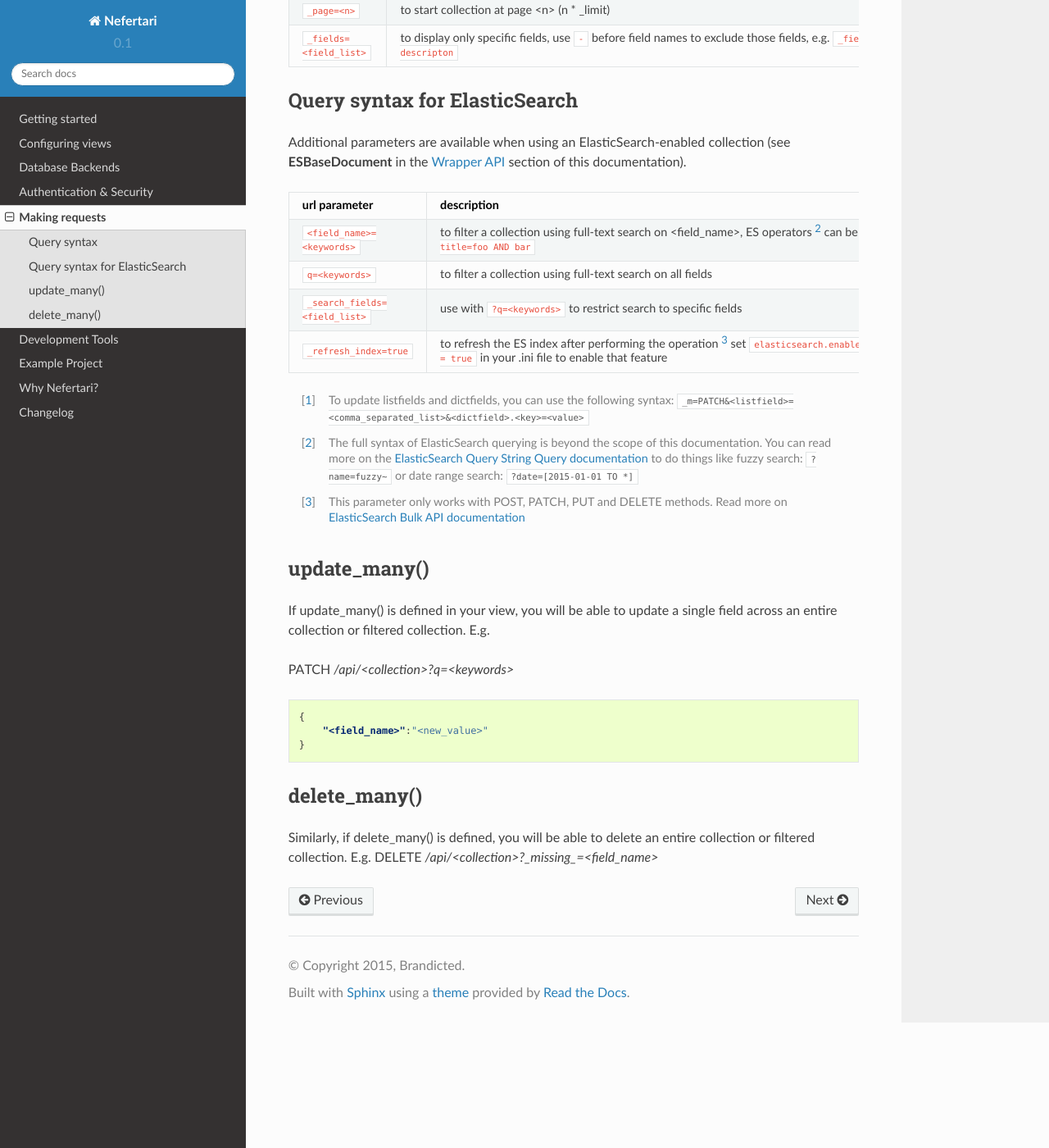
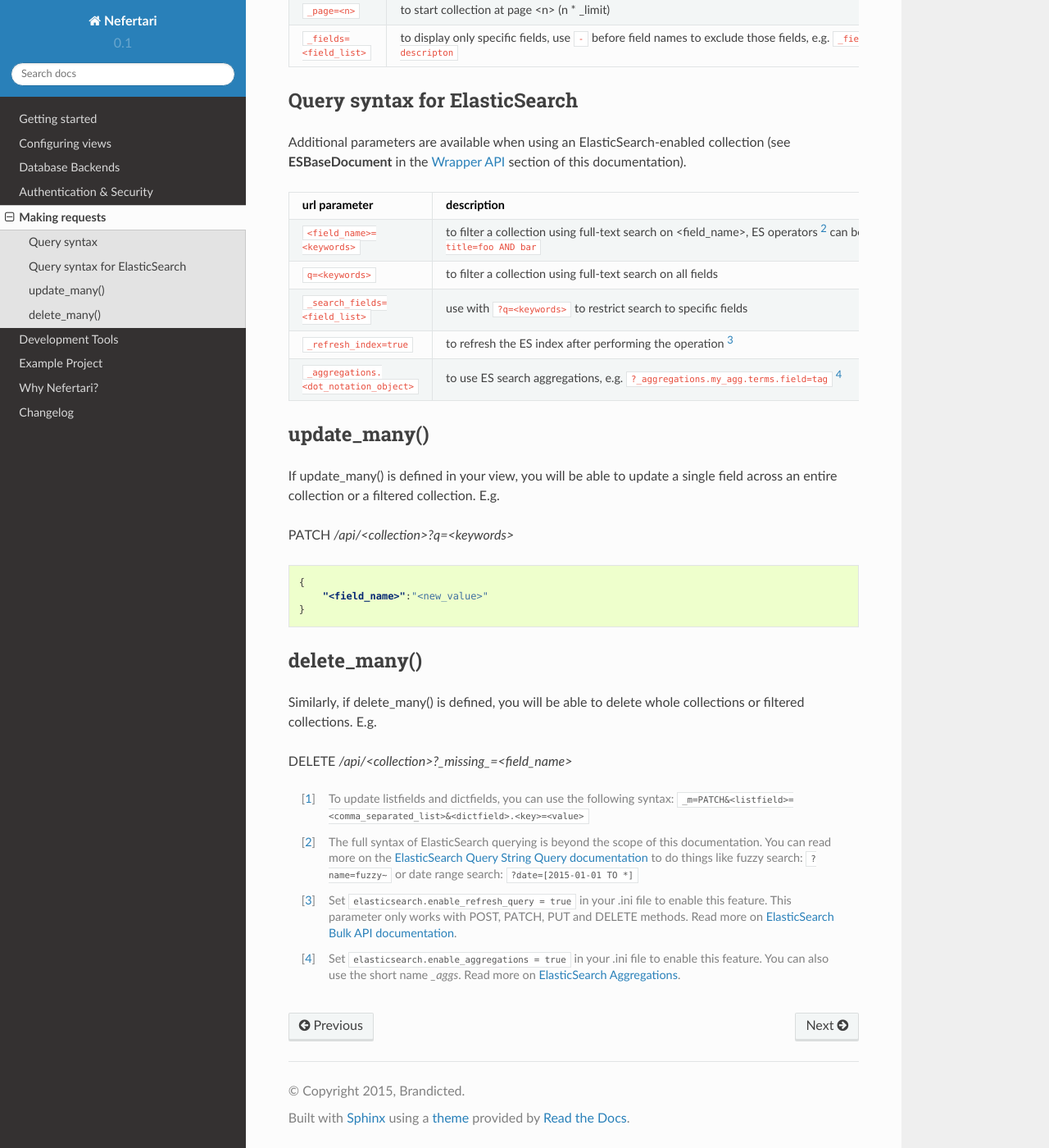
Before and after one commit to ramses-tech/nefertari, a Sphinx documentation site: the page built from docs/source/making_requests.rst, in a window 1280 px wide and 1400 px high, scrolled down 454 px. Shown: the whole window at 82% size. Built offline with Sphinx 7.4.7 and the Read the Docs theme 2.0.0, drawn with Linux system fonts in a browser that asks for light colours.

```diff
--- a/docs/source/changelog.rst
+++ b/docs/source/changelog.rst
@@ -1,5 +1,10 @@
 Changelog
 =========
+
+* :release:`0.4.0 <2015-06-12>`
+* :support:`-` Added python3 support
+* :feature:`-` Added ES aggregations
+* :feature:`-` Reworked ES bulk queries to use elasticsearch.helpers.bulk
 
 * :release:`0.3.4 <2015-06-09>`
 * :bug:`-` Fixed bug whereby _count would throw exception when authentication was enabled
--- a/docs/source/making_requests.rst
+++ b/docs/source/making_requests.rst
@@ -1,5 +1,6 @@
 Making requests
 ===============
+
 
 Query syntax
 ------------
@@ -17,28 +18,27 @@ url parameter                               description
 ``_fields=<field_list>``                    to display only specific fields, use ``-`` before field names to exclude those fields, e.g. ``_fields=-descripton``
 ===============================             ===========
 
+
 Query syntax for ElasticSearch
 ------------------------------
 
 Additional parameters are available when using an ElasticSearch-enabled collection (see **ESBaseDocument** in the `Wrapper API <database_backends.html#wrapper-api>`_ section of this documentation).
 
-===============================             ===========
-url parameter                               description
-===============================             ===========
-``<field_name>=<keywords>``                 to filter a collection using full-text search on <field_name>, ES operators [#]_ can be used, e.g. ``?title=foo AND bar``
-``q=<keywords>``                            to filter a collection using full-text search on all fields
-``_search_fields=<field_list>``             use with ``?q=<keywords>`` to restrict search to specific fields
-``_refresh_index=true``                     to refresh the ES index after performing the operation [#]_ set ``elasticsearch.enable_refresh_query = true`` in your .ini file to enable that feature
-===============================             ===========
+========================================            ===========
+url parameter                                       description
+========================================            ===========
+``<field_name>=<keywords>``                         to filter a collection using full-text search on <field_name>, ES operators [#]_ can be used, e.g. ``?title=foo AND bar``
+``q=<keywords>``                                    to filter a collection using full-text search on all fields
+``_search_fields=<field_list>``                     use with ``?q=<keywords>`` to restrict search to specific fields
+``_refresh_index=true``                             to refresh the ES index after performing the operation [#]_
+``_aggregations.<dot_notation_object>``             to use ES search aggregations, e.g. ``?_aggregations.my_agg.terms.field=tag`` [#]_
+========================================            ===========
 
-.. [#] To update listfields and dictfields, you can use the following syntax: ``_m=PATCH&<listfield>=<comma_separated_list>&<dictfield>.<key>=<value>``
-.. [#] The full syntax of ElasticSearch querying is beyond the scope of this documentation. You can read more on the `ElasticSearch Query String Query documentation <http://www.elastic.co/guide/en/elasticsearch/reference/1.x/query-dsl-query-string-query.html>`_ to do things like fuzzy search: ``?name=fuzzy~`` or date range search: ``?date=[2015-01-01 TO *]``
-.. [#] This parameter only works with POST, PATCH, PUT and DELETE methods. Read more on `ElasticSearch Bulk API documentation <https://www.elastic.co/guide/en/elasticsearch/reference/current/docs-bulk.html#bulk-refresh>`_
 
 update_many()
 -------------
 
-If update_many() is defined in your view, you will be able to update a single field across an entire collection or filtered collection. E.g.
+If update_many() is defined in your view, you will be able to update a single field across an entire collection or a filtered collection. E.g.
 
 PATCH `/api/<collection>?q=<keywords>`
 
@@ -48,7 +48,16 @@ PATCH `/api/<collection>?q=<keywords>`
         "<field_name>":"<new_value>"
     }
 
+
 delete_many()
 -------------
 
-Similarly, if delete_many() is defined, you will be able to delete an entire collection or filtered collection. E.g. DELETE `/api/<collection>?_missing_=<field_name>`
+Similarly, if delete_many() is defined, you will be able to delete whole collections or filtered collections. E.g.
+
+DELETE `/api/<collection>?_missing_=<field_name>`
+
+
+.. [#] To update listfields and dictfields, you can use the following syntax: ``_m=PATCH&<listfield>=<comma_separated_list>&<dictfield>.<key>=<value>``
+.. [#] The full syntax of ElasticSearch querying is beyond the scope of this documentation. You can read more on the `ElasticSearch Query String Query documentation <http://www.elastic.co/guide/en/elasticsearch/reference/1.x/query-dsl-query-string-query.html>`_ to do things like fuzzy search: ``?name=fuzzy~`` or date range search: ``?date=[2015-01-01 TO *]``
+.. [#] Set ``elasticsearch.enable_refresh_query = true`` in your .ini file to enable this feature. This parameter only works with POST, PATCH, PUT and DELETE methods. Read more on `ElasticSearch Bulk API documentation <https://www.elastic.co/guide/en/elasticsearch/reference/current/docs-bulk.html#bulk-refresh>`_.
+.. [#] Set ``elasticsearch.enable_aggregations = true`` in your .ini file to enable this feature. You can also use the short name `_aggs`. Read more on `ElasticSearch Aggregations <https://www.elastic.co/guide/en/elasticsearch/reference/current/search-aggregations.html>`_.
--- a/setup.py
+++ b/setup.py
@@ -21,7 +21,7 @@ install_requires = [
 setup(
     name='nefertari',
     version=VERSION,
-    description='nefertari',
+    description='REST API framework for Pyramid',
     long_description=README,
     classifiers=[
         "Programming Language :: Python",
```
Also changed, not shown: 3 other files.
